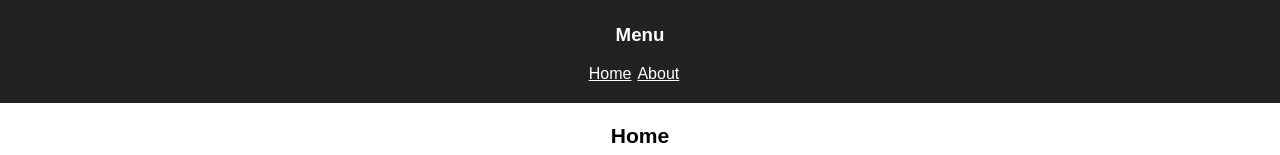
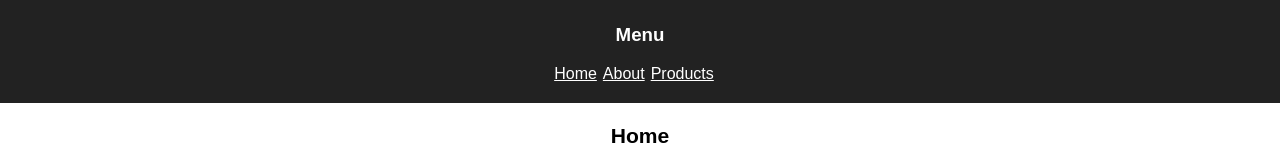
Before and after one commit to pinne/google-analytics-react-router, a React (Create React App) app: page / in a window 1280 px wide. Shown: the part 148-303 px from the top of the page. Built offline with nearby package versions, Linux system fonts and the light colour scheme.

Commit message:
Adding products page

```diff
--- a/src/App.js
+++ b/src/App.js
@@ -14,6 +14,7 @@ class App extends Component {
           <div className='menu'>
             <Link to='/'>Home</Link>
             <Link to='about'>About</Link>
+            <Link to='products'>Products</Link>
           </div>
         </div>
         <p className='App-intro'>
--- /dev/null
+++ b/src/Products.js
@@ -0,0 +1,12 @@
+import React from 'react'
+
+export default () => (
+  <div>
+    <h3>Products</h3>
+    <ul>
+      <li>Apples</li>
+      <li>Oranges</li>
+      <li>Bananas</li>
+    </ul>
+  </div>
+)
```
